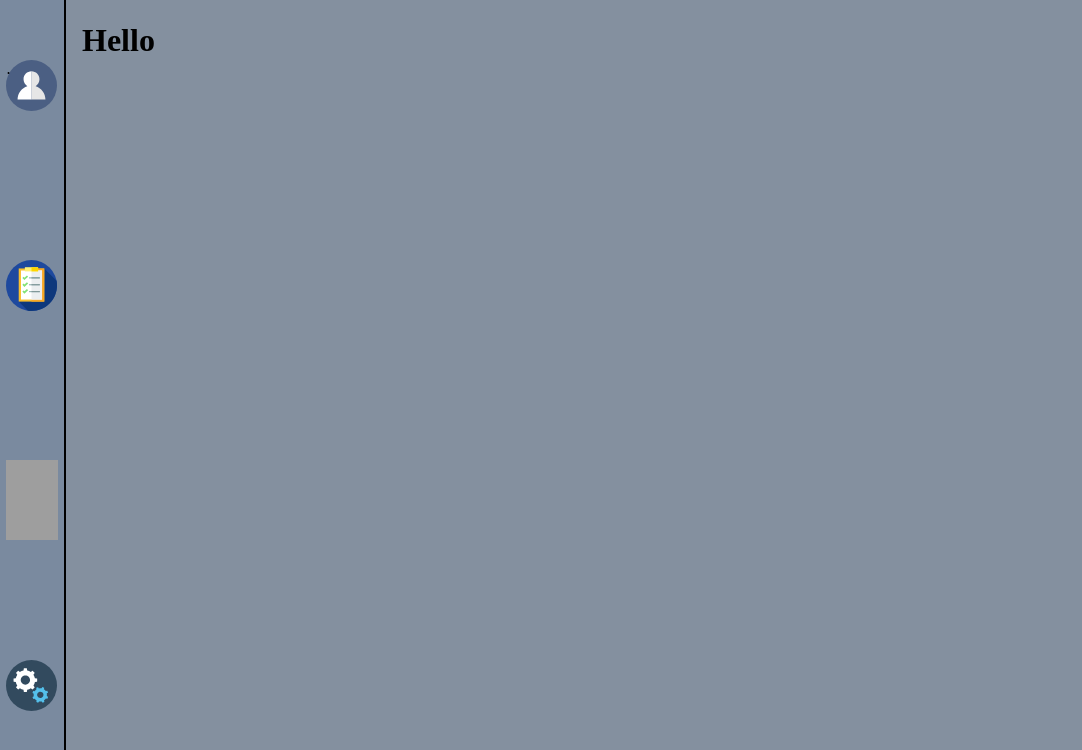
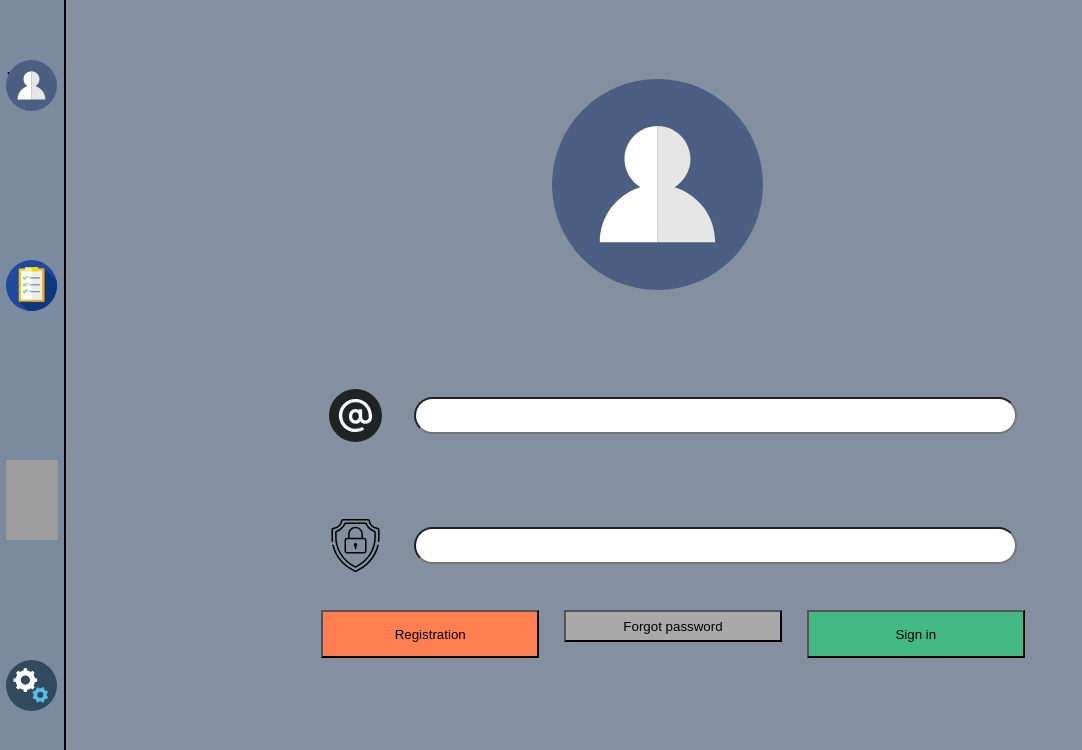
Before and after one commit to stepanyuk-aa/my_tomato, a Vue app: page / in a window 1280 px wide. Shown: the top 750 px of the page, without its empty margins (0-1082 px from the left). Built offline with nearby package versions, Linux system fonts and the light colour scheme; grey boxes are pictures that could not be loaded.

Commit message:
create Login

```diff
--- a/src/App.vue
+++ b/src/App.vue
@@ -1,15 +1,13 @@
 <template>
-  <div id="app">
-      <NavigationPanel></NavigationPanel>
-    <div class="WorkSpace">
-      <h1>Hello</h1>
-    </div>
+    <div id="app">
+        <NavigationPanel></NavigationPanel>
+        <Login></Login>
   </div>
 </template>
 
 <script>
 import NavigationPanel from "@/components/NavigationPanel";
-
+import Login from "@/components/Login";
 
 
 export default {
@@ -21,6 +19,7 @@ export default {
   },
   components: {
     NavigationPanel,
+    Login,
   },
   methods: {
 
```
